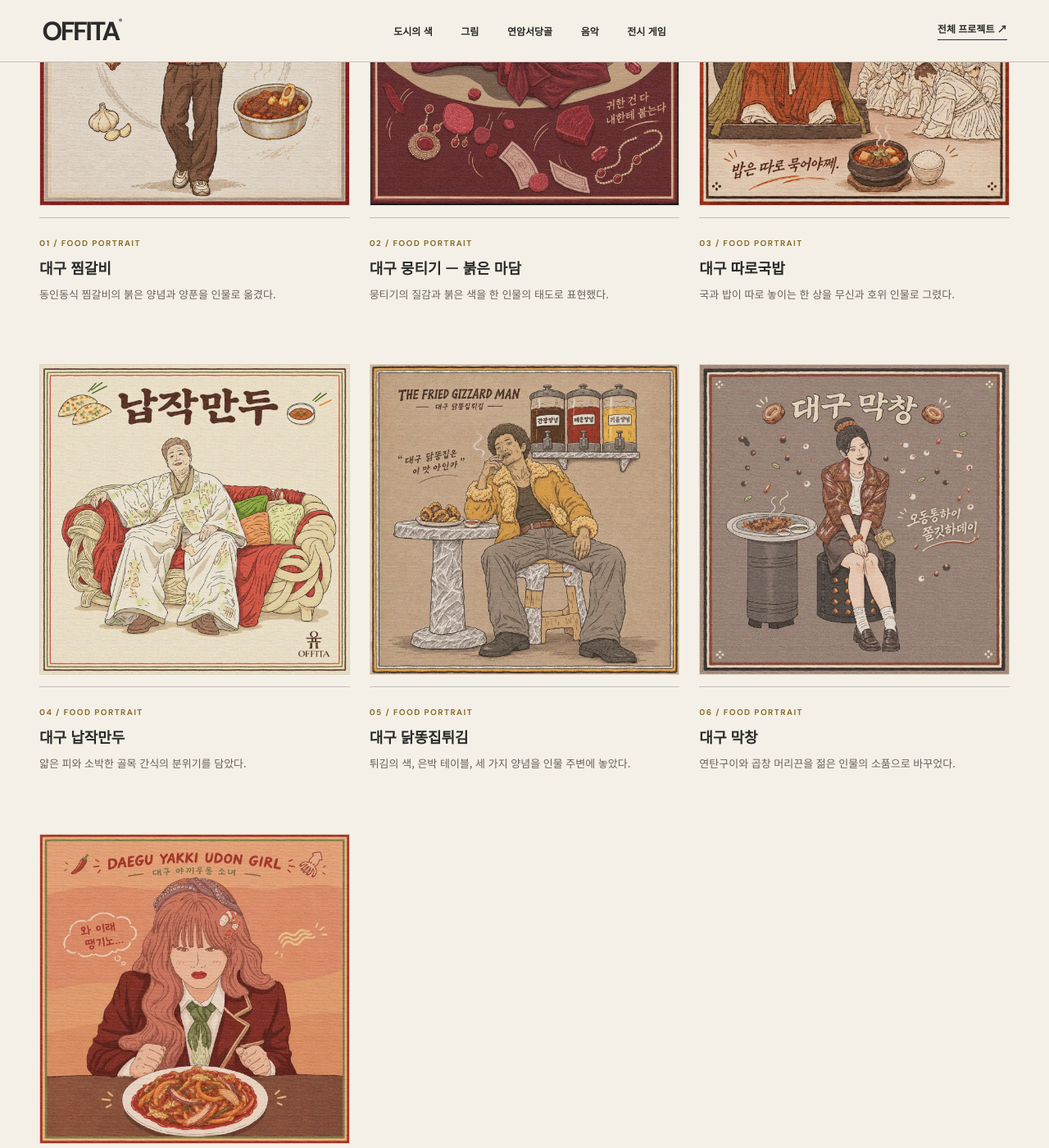
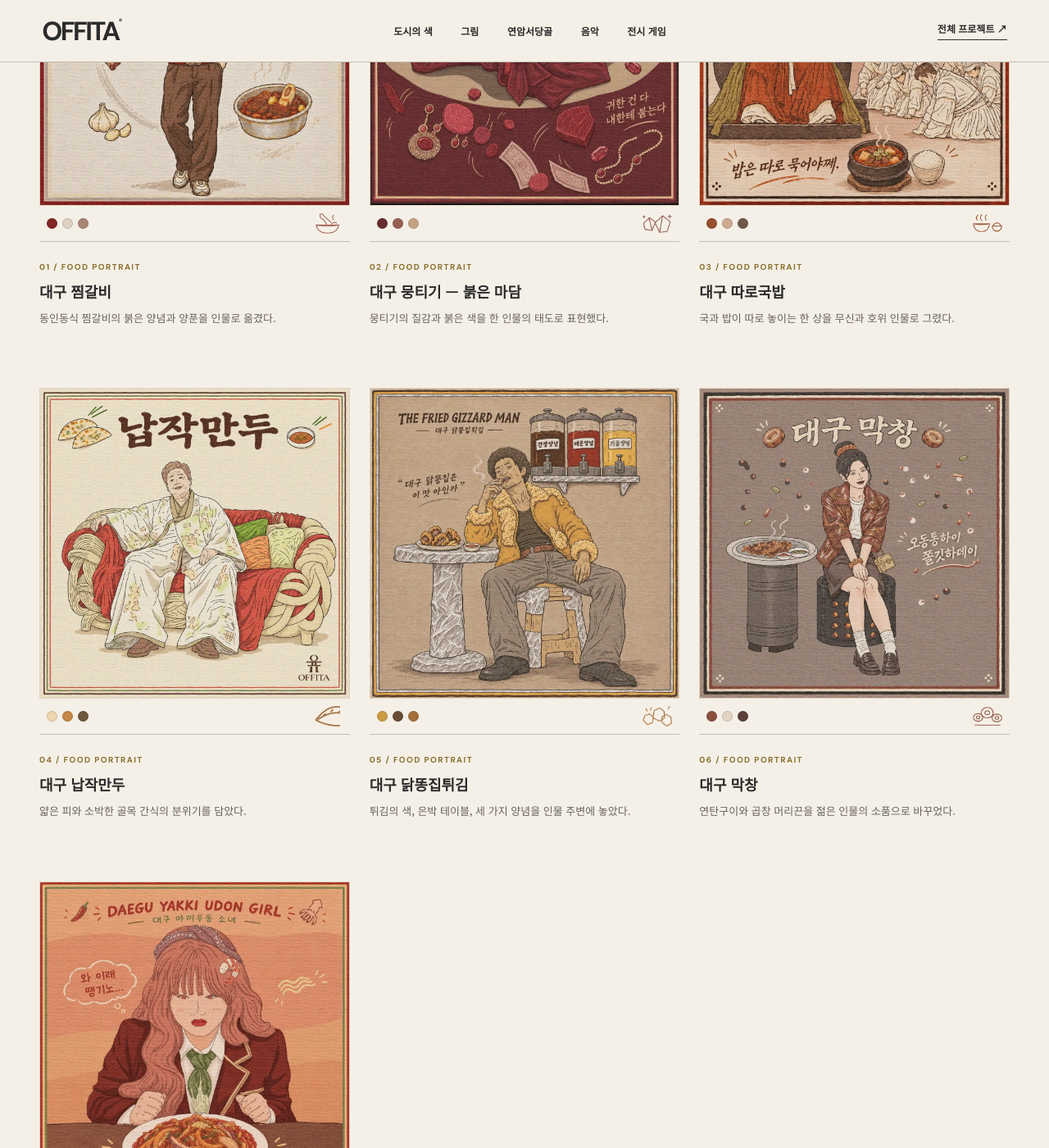
Before and after one commit to offitaamor/offitaamor.github.io, a Jekyll site: the page built from _projects/daegu-onna.md, in a window 1280 px wide and 1400 px high, scrolled down 3491 px. Shown: the whole window at 82% size. Built offline with Jekyll 4.4.1, drawn with Linux system fonts in a browser that asks for light colours.

Commit message:
Add tasting palettes to seven Daegu food portraits

```diff
--- a/_includes/music-tasting-trigger.html
+++ b/_includes/music-tasting-trigger.html
@@ -1,4 +1,5 @@
-{% assign tasting_path = '/assets/images/music/tasting/' | append: include.key %}
+{% assign default_path = '/assets/images/music/tasting/' | append: include.key %}
+{% assign tasting_path = include.path | default: default_path %}
 <button class="music-tasting-trigger" type="button"
         aria-label="{{ include.item.title | escape }} 테이스팅 카드 보기"
         aria-haspopup="dialog" aria-controls="music-tasting-dialog"
--- /dev/null
+++ b/_includes/tasting-dialog.html
@@ -0,0 +1,10 @@
+<dialog id="music-tasting-dialog" class="music-tasting-dialog" aria-labelledby="music-tasting-title">
+  <div class="music-tasting-dialog-head">
+    <h2 id="music-tasting-title"></h2>
+    <form method="dialog">
+      <button type="submit" autofocus>닫기</button>
+    </form>
+  </div>
+  <div class="music-tasting-pages"></div>
+</dialog>
+<script src="{{ '/assets/js/music-tasting.js' | relative_url }}" defer></script>
--- a/_layouts/daegu-exhibition.html
+++ b/_layouts/daegu-exhibition.html
@@ -20,6 +20,8 @@
   <link rel="preconnect" href="https://fonts.gstatic.com" crossorigin>
   <link href="https://fonts.googleapis.com/css2?family=DM+Sans:wght@400;500;600;700&amp;family=Noto+Sans+KR:wght@400;500;600;700;800;900&amp;family=Noto+Serif+KR:wght@400;500;600&amp;display=swap" rel="stylesheet">
   <link rel="stylesheet" href="{{ '/assets/css/daegu-exhibition.css' | relative_url }}?v=20261114-play">
+  <link rel="stylesheet" href="{{ '/assets/css/music-tasting.css' | relative_url }}">
+  <link rel="stylesheet" href="{{ '/assets/css/daegu-tasting.css' | relative_url }}">
 </head>
 <body>
   <a class="skip-link" href="#content">본문으로 건너뛰기</a>
--- a/_projects/daegu-onna.md
+++ b/_projects/daegu-onna.md
@@ -51,7 +51,13 @@ featured: true
   <p class="d-section-intro">대구 음식 7점과 도시 인물 2점. 손그림의 선과 평면적인 색, 제목과 사투리를 하나의 시리즈로 묶었다. 작품을 누르면 크게 볼 수 있습니다.</p>
   <div class="d-art__grid">
     {% for work in site.data.daegu_onna.food %}
-    <figure class="d-art__item"><a href="{{ '/assets/uploads/projects/daegu-onna/' | append: work.image | append: '.webp' | relative_url }}" target="_blank" rel="noopener" aria-label="{{ work.title }} 크게 보기"><img src="{{ '/assets/uploads/projects/daegu-onna/' | append: work.image | append: '.webp' | relative_url }}" alt="{{ work.title }} — OFFITA 대구 음식 의인화 작품" loading="lazy" decoding="async"></a><figcaption><span>{{ forloop.index | prepend: '0' | slice: -2, 2 }} / FOOD PORTRAIT</span><strong>{{ work.title }}</strong><p>{{ work.caption }}</p></figcaption></figure>
+    {% assign tasting = site.data.daegu_onna.food_tasting[work.image] %}
+    {% assign tasting_path = '/assets/uploads/projects/daegu-onna/card-' | append: tasting.card %}
+    <figure class="d-art__item d-art__item--food">
+      <a href="{{ '/assets/uploads/projects/daegu-onna/' | append: work.image | append: '.webp' | relative_url }}" target="_blank" rel="noopener" aria-label="{{ work.title }} 크게 보기"><img src="{{ '/assets/uploads/projects/daegu-onna/' | append: work.image | append: '.webp' | relative_url }}" alt="{{ work.title }} — OFFITA 대구 음식 의인화 작품" loading="lazy" decoding="async"></a>
+      {% include music-tasting-trigger.html item=work tasting=tasting path=tasting_path %}
+      <figcaption><span>{{ forloop.index | prepend: '0' | slice: -2, 2 }} / FOOD PORTRAIT</span><strong>{{ work.title }}</strong><p>{{ work.caption }}</p></figcaption>
+    </figure>
     {% endfor %}
   </div>
   <div class="d-art__people-head"><span>DAEGU CITY PORTRAITS</span><h3>내가 바라본 대구의 사람들</h3></div>
@@ -61,6 +67,8 @@ featured: true
     {% endfor %}
   </div>
 </section>
+
+{% include tasting-dialog.html %}
 
 <section class="d-village" id="village" aria-labelledby="village-title"><div class="d-container">
   <div class="d-section-head"><span>03 / SESSION 02 · FIELD ARCHIVE</span><h2 id="village-title">연암서당골에서<br>보낸 하루.</h2></div>
--- /dev/null
+++ b/assets/css/daegu-tasting.css
@@ -0,0 +1,16 @@
+.d-art__item--food,
+.music-tasting-dialog {
+  --ivory: var(--paper);
+  --line-soft: var(--line);
+}
+
+.d-art__item .music-tasting-symbol {
+  width: 36px;
+  height: 25px;
+  aspect-ratio: auto;
+}
+
+.d-art__item--food figcaption {
+  margin-top: 0;
+  border-top: 0;
+}
```
Also changed, not shown: _data/daegu_onna.yml (+22 -0 lines), music/index.html (+1 -10 lines), assets/uploads/projects/daegu-onna/card-gizzard-symbol.webp (added), assets/uploads/projects/daegu-onna/card-jjim-symbol.webp (added), assets/uploads/projects/daegu-onna/card-makchang-symbol.webp (added), assets/uploads/projects/daegu-onna/card-mandu-symbol.webp (added), assets/uploads/projects/daegu-onna/card-mungtigi-symbol.webp (added), assets/uploads/projects/daegu-onna/card-ttaro-symbol.webp (added), assets/uploads/projects/daegu-onna/card-yakki-udon-symbol.webp (added).
